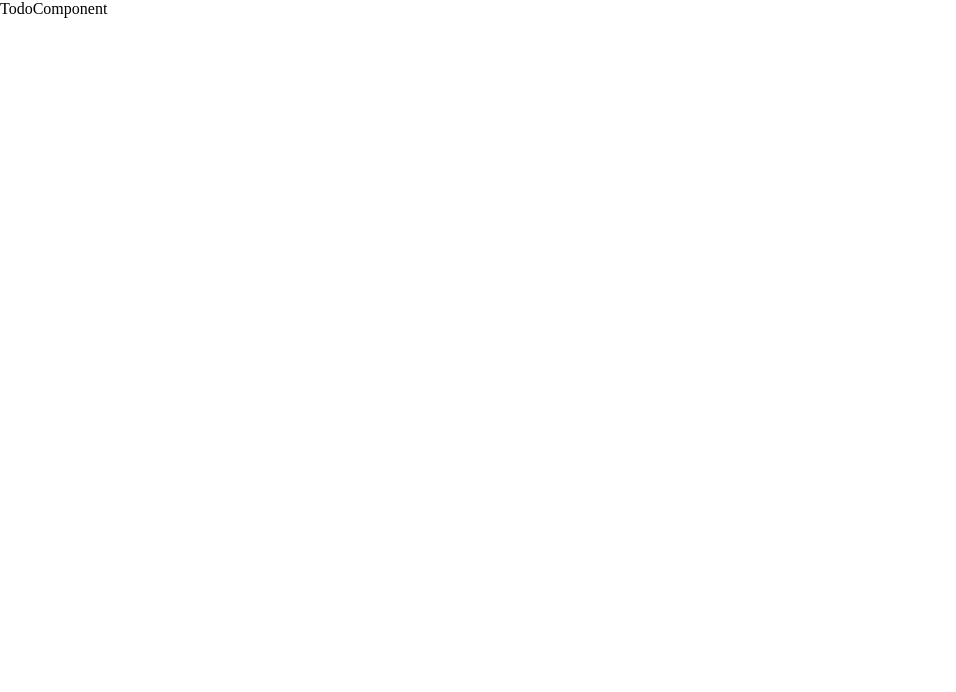
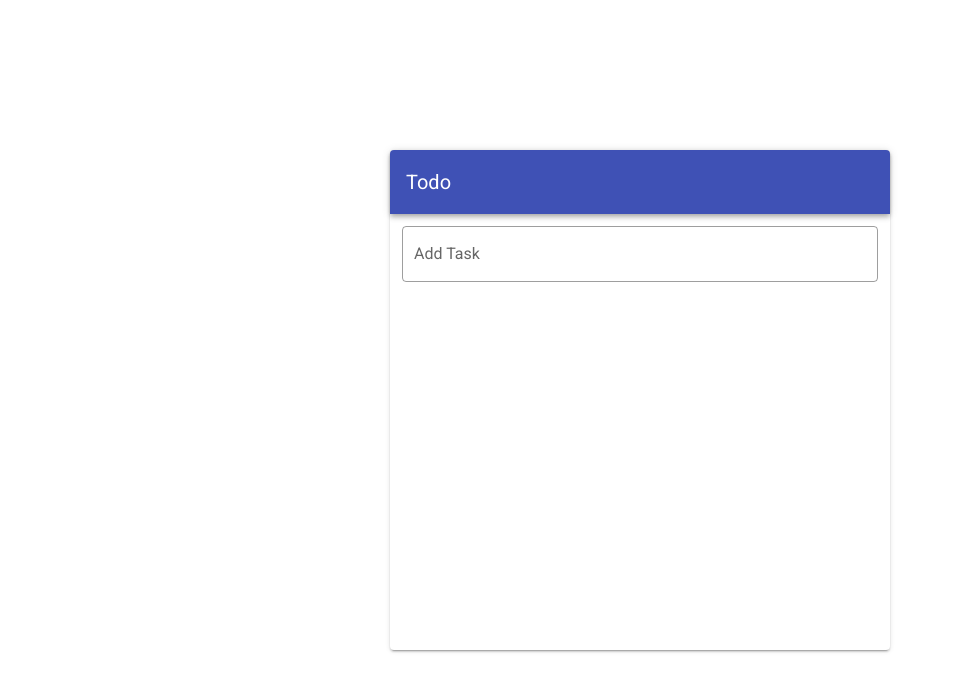
Before and after one commit to PrachiLife/Todo-Vuex, a Vue app: page / in a window 1280 px wide. Shown: the top 692 px of the page, without its empty margins (0-956 px from the left). Built offline with nearby package versions, Linux system fonts and the light colour scheme.

Commit message:
add the Task

```diff
--- a/src/App.vue
+++ b/src/App.vue
@@ -1,5 +1,7 @@
 <template>
-  <TodoComponent />
+  <v-app>
+    <TodoComponent />
+  </v-app>
 </template>
 
 <script>
--- a/src/components/TodoComponent.vue
+++ b/src/components/TodoComponent.vue
@@ -1,8 +1,71 @@
 <template>
-  <div class="">TodoComponent</div>
+  <v-card
+    class="mx-auto my-auto"
+    min-width="500"
+    min-height="500"
+    max-height="auto"
+  >
+    <v-toolbar color="indigo" dark>
+      <v-toolbar-title>Todo</v-toolbar-title>
+
+      <v-spacer></v-spacer>
+    </v-toolbar>
+
+    <v-container fluid>
+      <div class="d-flex justify-space-between">
+        <v-text-field
+          outlined
+          label="Add Task"
+          v-model="TaskName"
+          @keyup.enter="addOnEnter(TaskName)"
+        ></v-text-field>
+      </div>
+      <div v-for="(task, index) in tasksInputs" :key="index">
+        <div class="d-flex border rounded-lg mb-2">
+          <span class="mb-4">
+            <v-checkbox
+              color="primary"
+              value="primary"
+              hide-details
+              class="align-self-center"
+            ></v-checkbox
+          ></span>
+          <span class="align-self-center">
+            {{ task.TaskName }}{{ task.id }}
+          </span>
+          <span class="align-self-center ml-auto">
+            <v-icon color="indigo lighten-1" class="IconSize">
+              mdi-pencil
+            </v-icon>
+            <v-icon color="red lighten-1" class="IconSize"> mdi-delete </v-icon>
+          </span>
+        </div>
+      </div>
+    </v-container>
+  </v-card>
 </template>
+<script>
+import { mapGetters } from "vuex";
+//import { mapActions } from "vuex";
+export default {
+  data: () => ({
+    due: null,
+    TaskName: "",
+  }),
+  computed: {
+    ...mapGetters(["tasksInputs"]),
+  },
+  methods: {
+    addOnEnter(Payload) {
+      this.$store.dispatch("addOnEnter", Payload);
+      this.TaskName = "";
+    },
+  },
+};
+</script>
 
-<script>
-export default {};
-</script>
-<style></style>
+<style scoped>
+.border {
+  border: 2px solid #9fa8da;
+}
+</style>
--- a/src/store/index.js
+++ b/src/store/index.js
@@ -1,17 +1,29 @@
-import Vue from 'vue'
-import Vuex from 'vuex'
+import Vue from "vue";
+import Vuex from "vuex";
 
-Vue.use(Vuex)
+Vue.use(Vuex);
 
 export default new Vuex.Store({
   state: {
+    Tasks: [],
+    id: 0,
   },
   getters: {
+    tasksInputs: (state) => {
+      return state.Tasks;
+    },
   },
   mutations: {
+    ADD_ON_ENTER: (state, Payload) => {
+      console.log(state, Payload);
+      state.id = state.id + 1;
+      state.Tasks.push({ TaskName: Payload, id: state.id });
+    },
   },
   actions: {
+    addOnEnter: (context, Payload) => {
+      context.commit("ADD_ON_ENTER", Payload);
+    },
   },
-  modules: {
-  }
-})
+  modules: {},
+});
```
